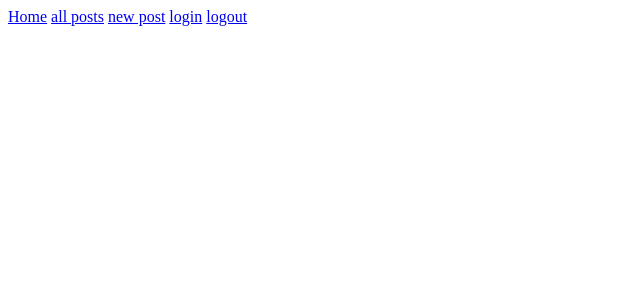
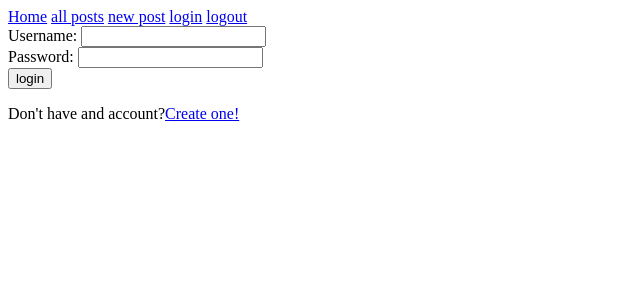
Before and after one commit to rdiel01/blogz, a Flask app: page /login in a window 1280 px wide. Shown: the top 300 px of the page, without its empty margins (0-640 px from the left). Run offline with Flask 2, Linux system fonts and the light colour scheme.

Commit message:
added jinja logic to  handle flash messages for errors and username if password is wrong

```diff
--- a/templates/login.html
+++ b/templates/login.html
@@ -1,12 +1,26 @@
 {% extends 'base.html' %}
+{% block login %}
 <form>
     <label>Username:</label>
-    <input type="text" name="html_user">
-    <!-- Error message if Username does not exist. Offer link to signup page-->
+    {% with html_username = get_flashed_messages(category_filter=['html_username']) %}
+            <input type='text' name="html_user" value={{html_username[0]}}>
+    {% endwith %}
+    {% with invalid_entry = get_flashed_messages(category_filter=['user_exists'])%}
+    {% if invalid_entry %}
+        <p class='inline error'>{{invalid_entry[0]}}</p>
+    {% endif %}
+    {% endwith %}
+    <br>
     <label>Password:</label>
     <input type="text" name="html_pw">
-    <!-- Error message if Password is incorrect. -->
-    <input type='submit' value='Sign up'>
+    {% with invalid_entry = get_flashed_messages(category_filter=['user_exists'])%}
+    {% if invalid_entry %}
+        <p class='inline error'>{{invalid_entry[0]}}</p>
+    {% endif %}
+    {% endwith %}
+    <br>
+    <input type='submit' value='login'>
 </form>
-{% block login %}
+
+<p>Don't have and account?<a href="/signup">Create one!</a></p>
 {% endblock %}
```
